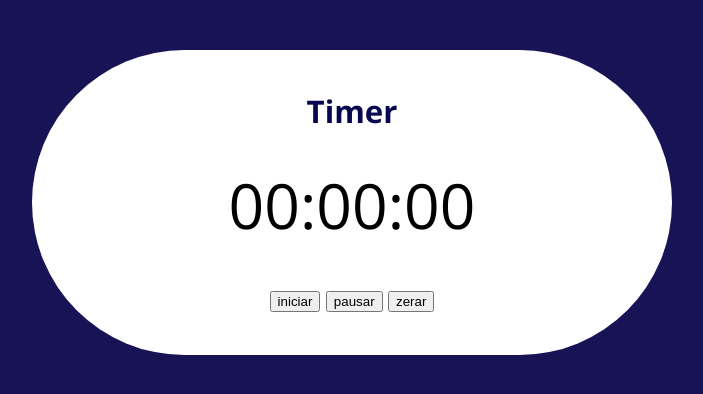
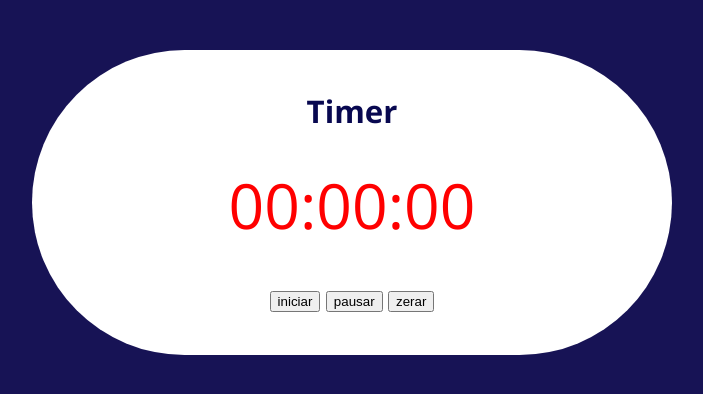
Before and after one commit to Wisleycarvalho/Timer, a plain HTML site: page index.html in a window 1280 px wide. Both pictures are taken after a click on the button "pausar". Shown: the whole page, without its empty margins (288-991 px from the left). Drawn offline with nearby package versions, Linux system fonts and the light colour scheme.

Commit message:
cor vermelha adicionada ao timer ao pressionar o botão pausar, e cor vermelha removida ao acionar os botoes iniciar ou zerar.

```diff
--- a/assets/css/style.css
+++ b/assets/css/style.css
@@ -37,3 +37,7 @@ p{
   font-size: 3em;
   text-align: center;
 }
+
+.pausado {
+  color: red;
+}
--- a/assets/js/main.js
+++ b/assets/js/main.js
@@ -23,16 +23,19 @@ function iniciarelogio(){
 }
 
 iniciar.addEventListener('click', function(e){
+  relogio.classList.remove('pausado')
   clearInterval(timer);
   iniciarelogio();
 });
 
 pausar.addEventListener('click', function(e){
   clearInterval(timer)
+  relogio.classList.add('pausado')
 });
 
 zerar.addEventListener('click', function(e){
   clearInterval(timer)
   relogio.innerHTML ='00:00:00';
   segundos = 0;
+  relogio.classList.remove('pausado')
 });
```
